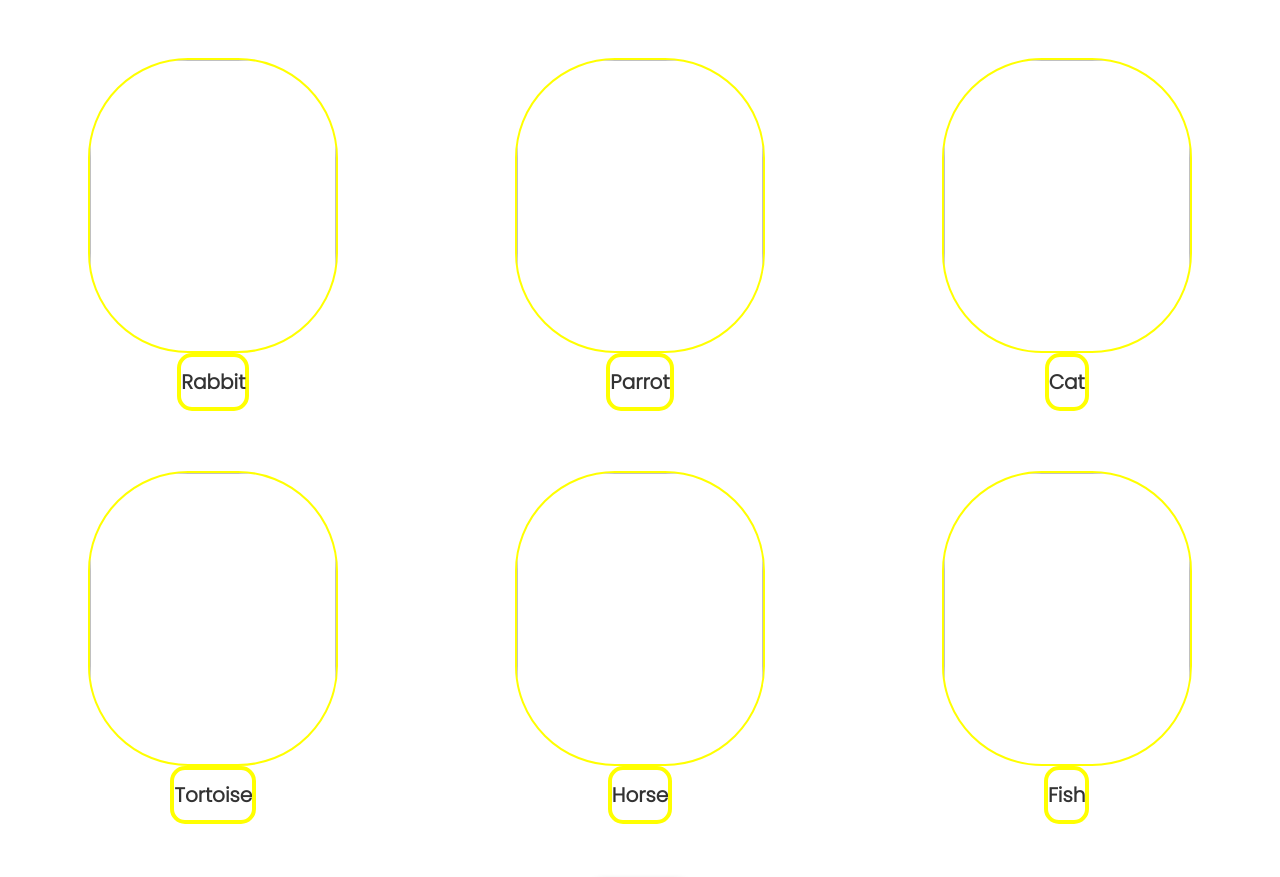
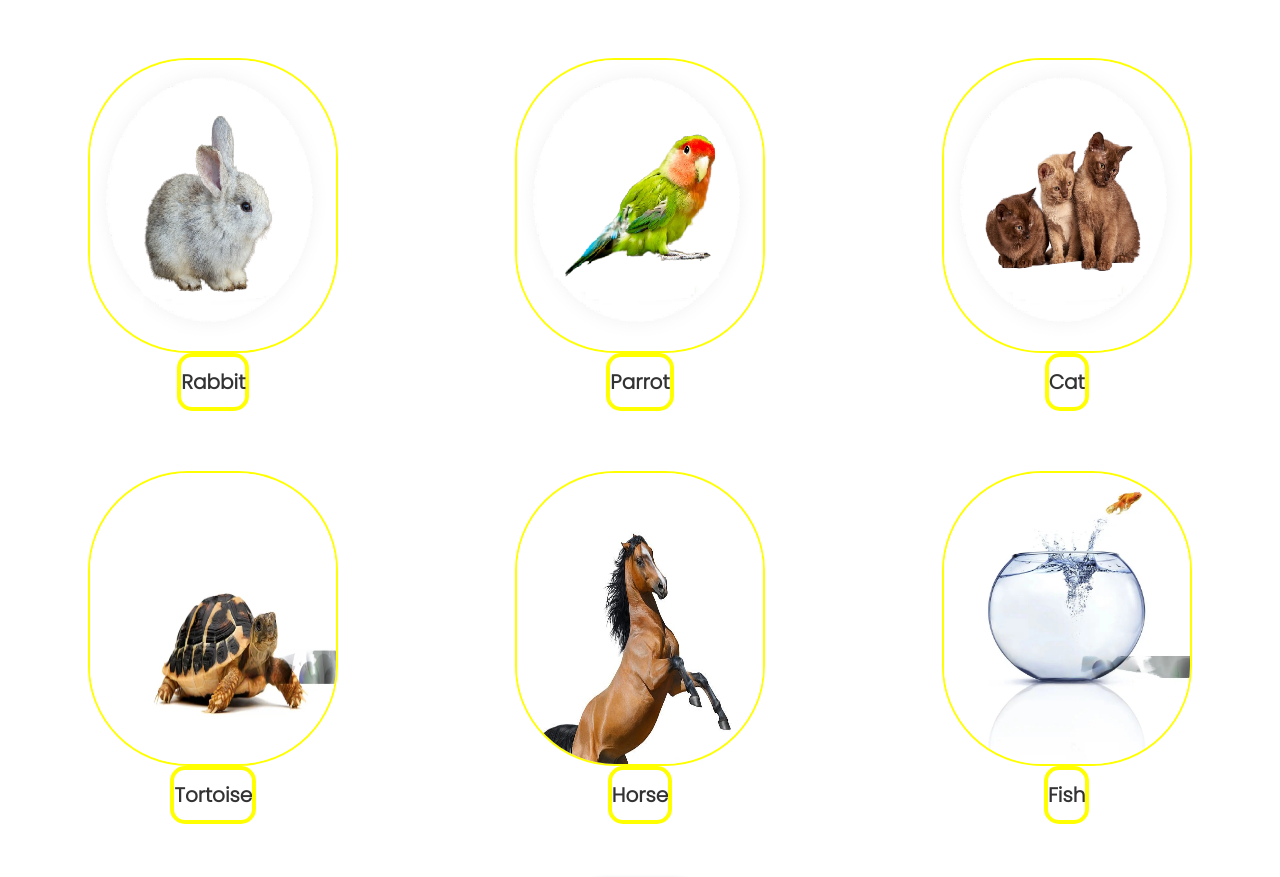
Before and after one commit to PeaceCIA/Project24, a plain HTML site: page others/others.html in a window 1280 px wide. Shown: the part 72-949 px from the top of the page. Drawn offline with Linux system fonts and the light colour scheme; the site is published under a folder, as on GitHub Pages, so addresses that start at the root find nothing.

Commit message:
Update others.html

```diff
--- a/others/others.html
+++ b/others/others.html
@@ -40,37 +40,37 @@
 <body>
     <div class="big-box">
         <div class="box">
-            <img src="/assets/Pet_2.png" alt="" id="bunny">
+            <img src="../assets/Pet_2.png" alt="" id="bunny">
             <h3>Rabbit</h3>
         </div>
 
 
         <div class="box">
-            <img src="/assets/Pet_4.png" alt="" id="parrot">
+            <img src="../assets/Pet_4.png" alt="" id="parrot">
             <h3>Parrot</h3>
         </div>
 
 
         <div class="box">
-            <img src="/assets/Pet_3.png" alt="" id="cats">
+            <img src="../assets/Pet_3.png" alt="" id="cats">
             <h3>Cat</h3>
         </div>
 
 
         <div class="box">
-            <img src="/assets/tortoise.webp" alt="" id="tortoise">
+            <img src="../assets/tortoise.webp" alt="" id="tortoise">
             <h3>Tortoise</h3>
         </div>
 
 
         <div class="box">
-            <img src="/assets/horse.png" alt="" id="horse">
+            <img src="../assets/horse.png" alt="" id="horse">
             <h3>Horse</h3>
         </div>
 
 
         <div class="box">
-            <img src="/assets/fish.webp" alt="" id="fish">
+            <img src="../assets/fish.webp" alt="" id="fish">
             <h3>Fish</h3>
         </div>
     </div>
```
